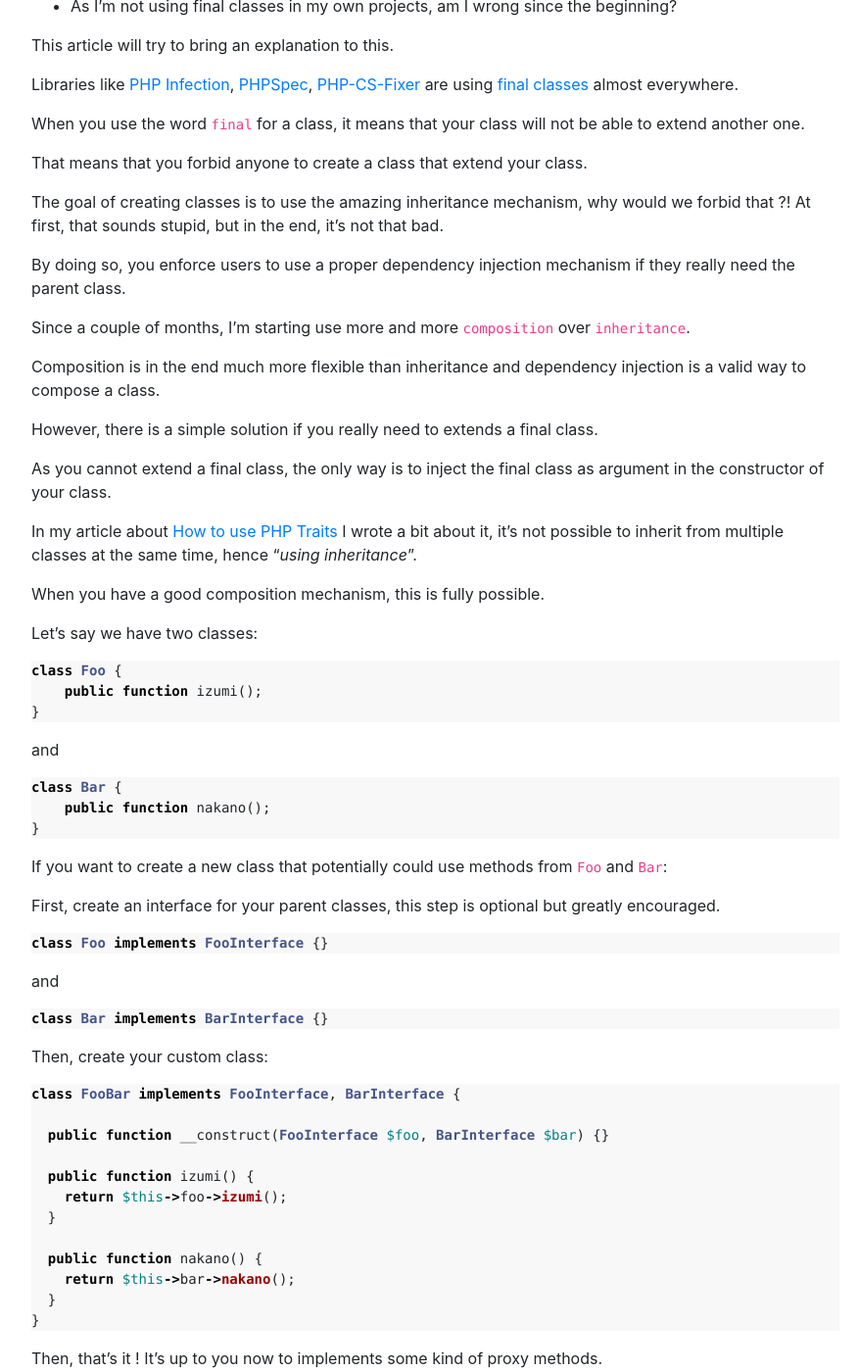
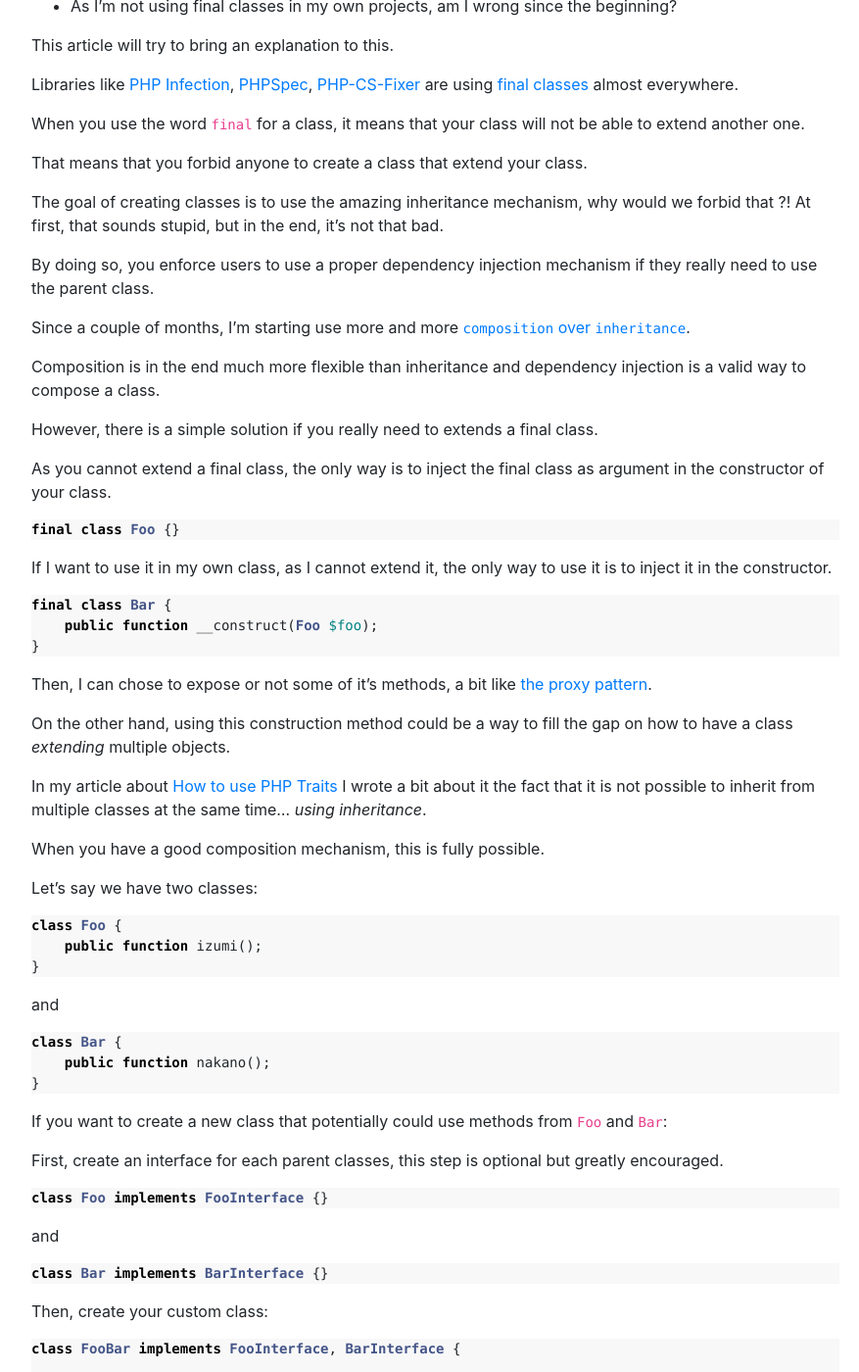
Before and after one commit to drupol/not-a-number.io, a Jekyll site: the page built from _posts/dev/2019-02-21-php-composition-and-inheritance.md, in a window 1280 px wide and 1400 px high, scrolled down 990 px. Shown: the whole window at 98% size, without its empty margins (53-930 px from the left). Built offline with Jekyll 4.4.1, drawn with Linux system fonts in a browser that asks for light colours; nearby versions of some CDN libraries; comment, search, counter and statistics services are not loaded; some of the changed text lies outside the part shown.

Commit message:
Add a new example.

````diff
--- a/_posts/dev/2019-02-21-php-composition-and-inheritance.md
+++ b/_posts/dev/2019-02-21-php-composition-and-inheritance.md
@@ -29,9 +29,9 @@ That means that you forbid anyone to create a class that extend your class.
 The goal of creating classes is to use the amazing inheritance mechanism, why would we forbid that ?!
 At first, that sounds stupid, but in the end, it's not that bad.
 
-By doing so, you enforce users to use a proper dependency injection mechanism if they really need the parent class.
+By doing so, you enforce users to use a proper dependency injection mechanism if they really need to use the parent class.
 
-Since a couple of months, I'm starting use more and more `composition` over `inheritance`.
+Since a couple of months, I'm starting use more and more [`composition` over `inheritance`](https://en.wikipedia.org/wiki/Composition_over_inheritance).
 
 Composition is in the end much more flexible than inheritance and dependency injection is a valid way to compose a class.
 
@@ -39,7 +39,25 @@ However, there is a simple solution if you really need to extends a final class.
 
 As you cannot extend a final class, the only way is to inject the final class as argument in the constructor of your class.
 
-In my article about [How to use PHP Traits]({% post_url 2018-10-30-how-to-use-the-php-traits %}) I wrote a bit about it, it's not possible to inherit from multiple classes at the same time, hence "*using inheritance*".
+```php
+final class Foo {}
+```
+
+If I want to use it in my own class, as I cannot extend it, the only way to use it is to inject it in the constructor.
+
+```php
+final class Bar {
+    public function __construct(Foo $foo);
+}
+```
+
+Then, I can chose to expose or not some of it's methods, a bit like [the proxy pattern](https://en.wikipedia.org/wiki/Proxy_pattern).
+
+On the other hand, using this construction method could be a way to fill the gap on how to have a class _extending_
+multiple objects.
+
+In my article about [How to use PHP Traits]({% post_url 2018-10-30-how-to-use-the-php-traits %}) I wrote a bit about it
+the fact that it is not possible to inherit from multiple classes at the same time... *using inheritance*.
 
 When you have a good composition mechanism, this is fully possible.
 
@@ -61,7 +79,7 @@ class Bar {
 
 If you want to create a new class that potentially could use methods from `Foo` and `Bar`:
 
-First, create an interface for your parent classes, this step is optional but greatly encouraged.
+First, create an interface for each parent classes, this step is optional but greatly encouraged.
 
 ```php
 class Foo implements FooInterface {}
@@ -90,9 +108,13 @@ class FooBar implements FooInterface, BarInterface {
 }
 ```
 
-Then, that's it ! It's up to you now to implements some kind of proxy methods.
+Then, that's it ! You'll be able to use methods from objects `Foo` and `Bar` in your own custom class, and expose some
+of them if needed.
 
 That said, inheritance is not something to throw away.
 
 Inheritance is something to use, but keep in mind that if you want an ultimate flexibility, composing your classes
 with dependency injection mechanism is the key.
+
+You might end-up writing more code but in the end, you'll have a better control on your classes and what to expose or
+not to the public.
````
Also changed, not shown: other parts of _posts/dev/2019-02-21-php-composition-and-inheritance.md (+1 -1 lines).
